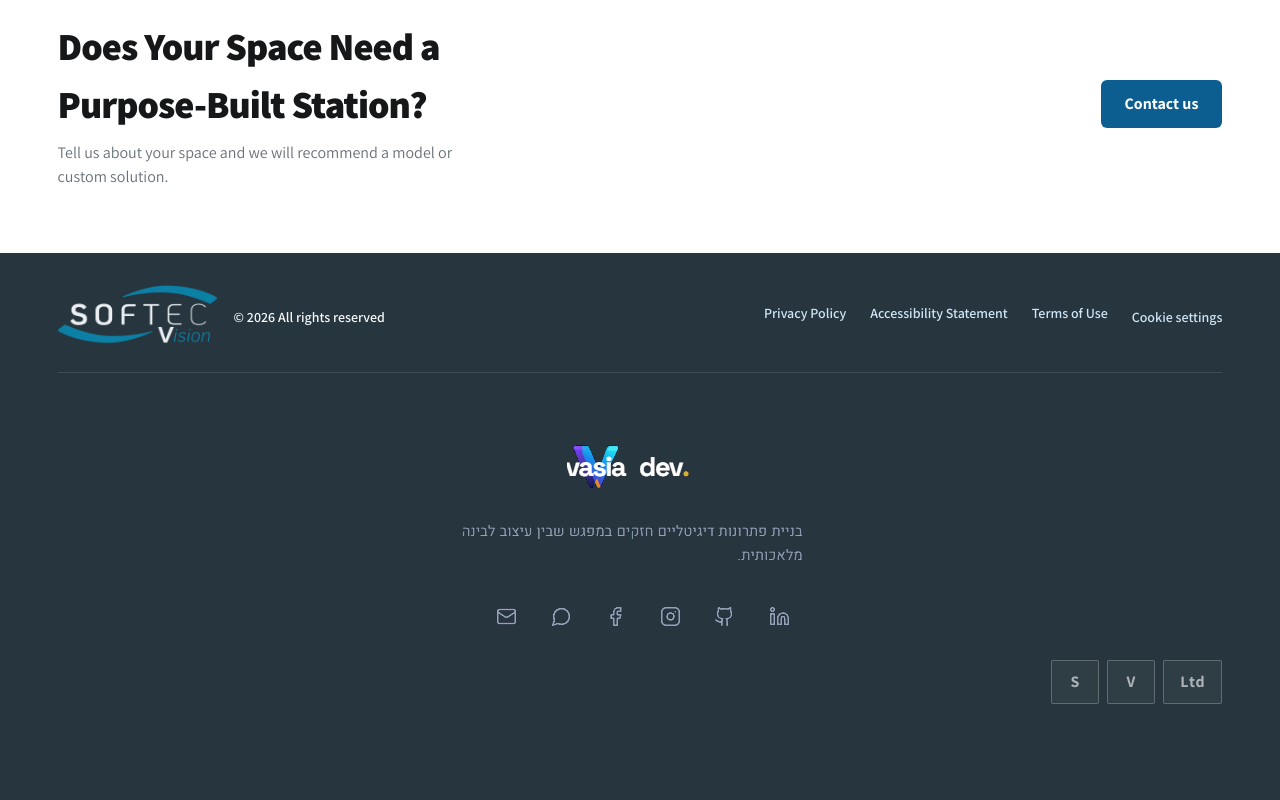
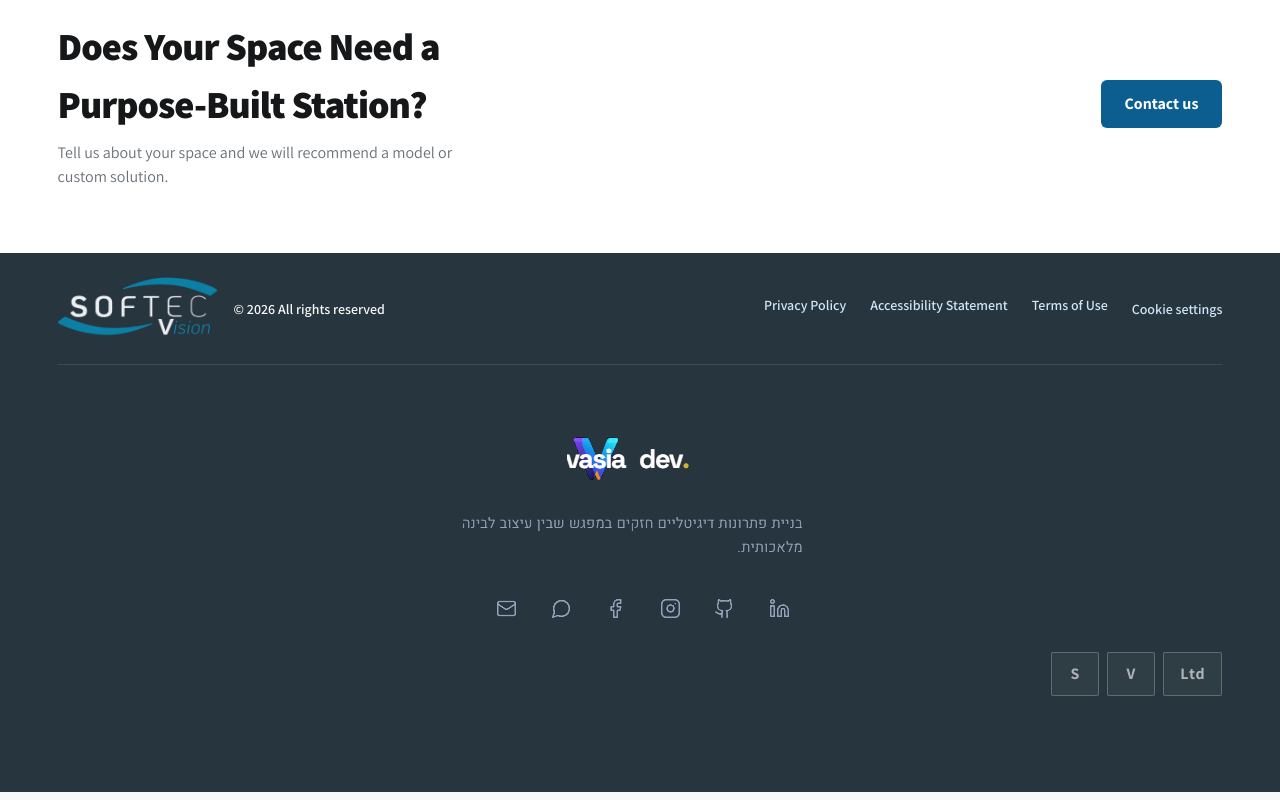
Before and after one commit to ward3107/softec-vision, a Next.js app in the folder web/: page /en in a window 1280 px wide. Shown: the part 4024-4824 px from the top of the page. Built offline with nearby package versions, Linux system fonts and the light colour scheme; no server answers; the database is empty.

Commit message:
Preserve desktop footer top spacing

```diff
--- a/web/src/components/Footer.tsx
+++ b/web/src/components/Footer.tsx
@@ -17,7 +17,7 @@ export default async function Footer() {
   return (
     <footer className="bg-footer text-paper">
       {/* Keep enough room below the final footer row for the floating WhatsApp and back-to-top controls. */}
-      <div className="mx-auto max-w-shell px-[clamp(20px,4.5vw,72px)] pb-16 pt-4 text-sm sm:pb-24 sm:pt-8">
+      <div className="mx-auto max-w-shell px-[clamp(20px,4.5vw,72px)] pb-16 pt-4 text-sm sm:pb-24 sm:pt-6">
         <div className="flex flex-wrap items-center justify-between gap-3 sm:gap-6">
           <div className="flex flex-wrap items-center gap-3 sm:gap-4">
             <span className="block w-[140px] sm:w-[160px]">
```
